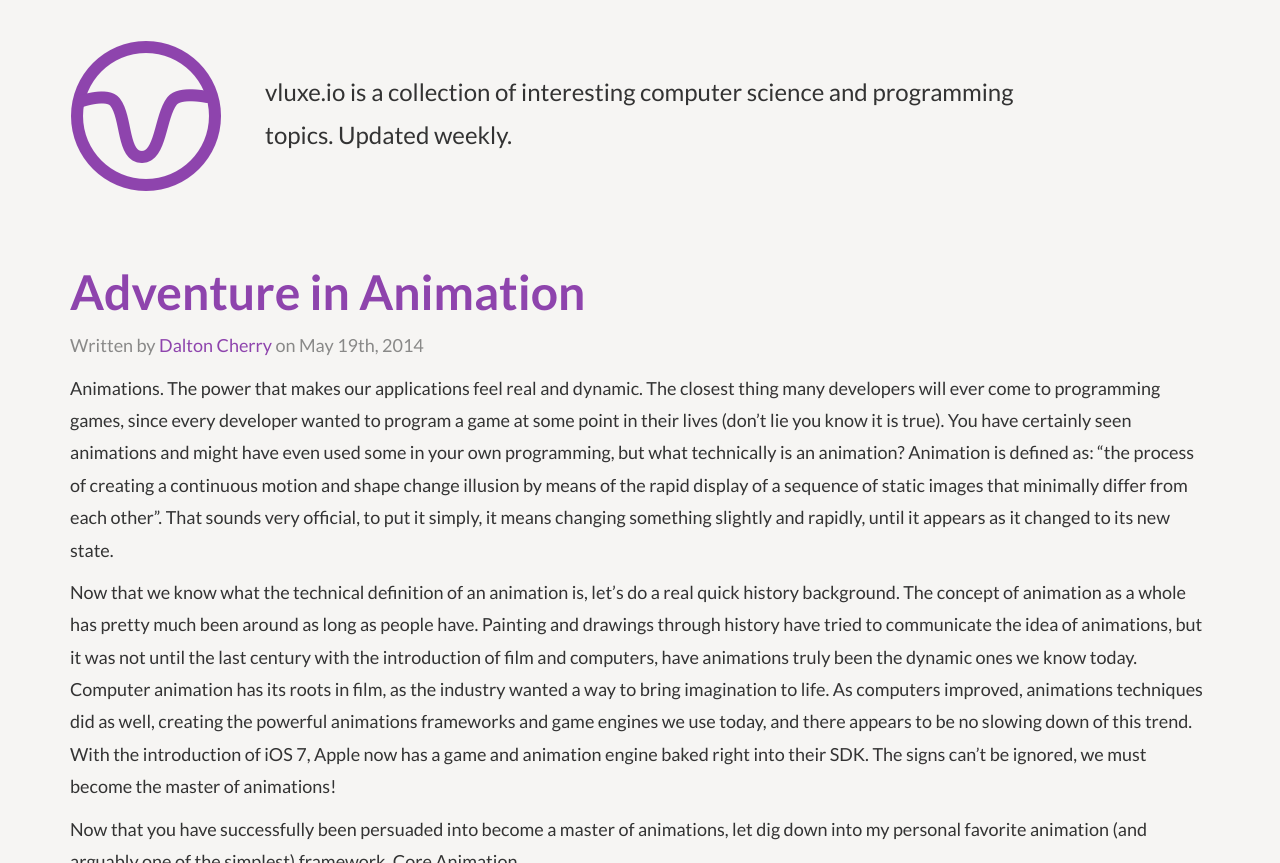
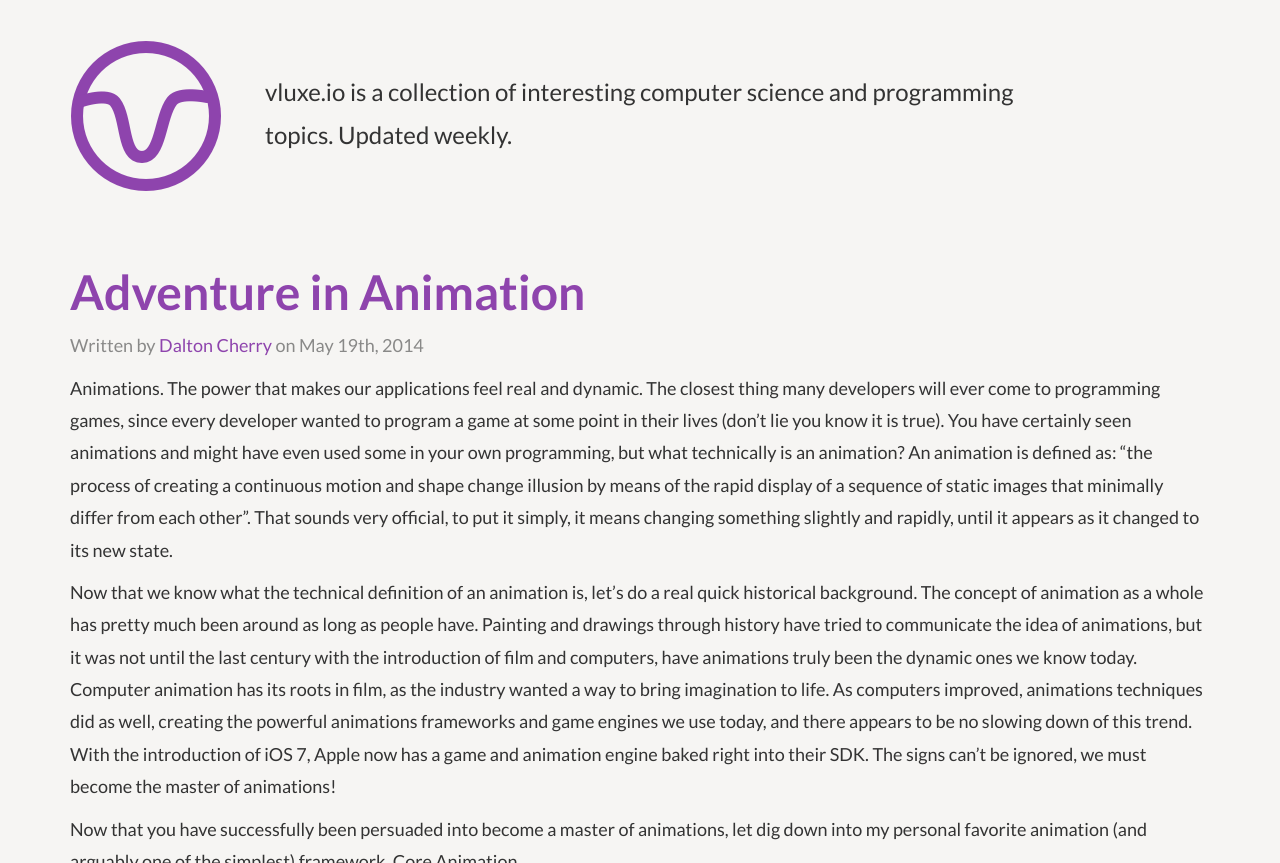
Before and after one commit to BasementKrew/revelation.io, a Jekyll site: the page built from _posts/2014-05-19-adventure-animation.markdown, in a window 1280 px wide and 1400 px high, cut to the strip 0-863 px from the top of the window. Built offline with Jekyll 4.4.1, drawn with Linux system fonts in a browser that asks for light colours; Markdown is read by kramdown in place of the engine named in the settings; some of the changed text lies outside the part shown.

Commit message:
grammar fixes

````diff
--- a/_posts/2014-05-19-adventure-animation.markdown
+++ b/_posts/2014-05-19-adventure-animation.markdown
@@ -4,18 +4,18 @@ title:  "Adventure in Animation"
 date:   2014-05-19 10:00:00
 author: "<a href='http://daltoniam.com'>Dalton Cherry</a>"
 summary: "This week, we cover the unsung hero of UI, Animations."
-tags: Objective-C, objc, animation, openGL, ES, graphics, Core, Animation
+tags: Objective-C, objc, animation, OpenGL, ES, graphics, Core, Animation
 ---
 
-Animations. The power that makes our applications feel real and dynamic. The closest thing many developers will ever come to programming games, since every developer wanted to program a game at some point in their lives (don't lie you know it is true). You have certainly seen animations and might have even used some in your own programming, but what technically is an animation? Animation is defined as: "the process of creating a continuous motion and shape change illusion by means of the rapid display of a sequence of static images that minimally differ from each other". That sounds very official, to put it simply, it means changing something slightly and rapidly, until it appears as it changed to its new state.
+Animations. The power that makes our applications feel real and dynamic. The closest thing many developers will ever come to programming games, since every developer wanted to program a game at some point in their lives (don't lie you know it is true). You have certainly seen animations and might have even used some in your own programming, but what technically is an animation? An animation is defined as: "the process of creating a continuous motion and shape change illusion by means of the rapid display of a sequence of static images that minimally differ from each other". That sounds very official, to put it simply, it means changing something slightly and rapidly, until it appears as it changed to its new state.
 
-Now that we know what the technical definition of an animation is, let's do a real quick history background. The concept of animation as a whole has pretty much been around as long as people have. Painting and drawings through history have tried to communicate the idea of animations, but it was not until the last century with the introduction of film and computers, have animations truly been the dynamic ones we know today. Computer animation has its roots in film, as the industry wanted a way to bring imagination to life. As computers improved, animations techniques did as well, creating the powerful animations frameworks and game engines we use today, and there appears to be no slowing down of this trend. With the introduction of iOS 7, Apple now has a game and animation engine baked right into their SDK. The signs can't be ignored, we must become the master of animations!
+Now that we know what the technical definition of an animation is, let's do a real quick historical background. The concept of animation as a whole has pretty much been around as long as people have. Painting and drawings through history have tried to communicate the idea of animations, but it was not until the last century with the introduction of film and computers, have animations truly been the dynamic ones we know today. Computer animation has its roots in film, as the industry wanted a way to bring imagination to life. As computers improved, animations techniques did as well, creating the powerful animations frameworks and game engines we use today, and there appears to be no slowing down of this trend. With the introduction of iOS 7, Apple now has a game and animation engine baked right into their SDK. The signs can't be ignored, we must become the master of animations!
 
 Now that you have successfully been persuaded into become a master of animations, let dig down into my personal favorite animation (and arguably one of the simplest) framework, Core Animation.
 
 ![](https://developer.apple.com/library/mac/documentation/Cocoa/Conceptual/CoreAnimation_guide/Art/ca_architecture_2x.png)
 
-In a nutshell, Core Animation builds on top of a lot of powerful graphic libraries to provide an easy to use API. For those less akin to graphics, openGL is the defacto standard of open source graphics libraries and runs at the heart of most major OSes (most meaning, not Windows). I will provide a link to their site at the end of the article if you want to take a look (you know you should). Alright example time!
+In a nutshell, Core Animation builds on top of a lot of powerful graphic libraries to provide an easy to use API. For those less akin to graphics, OpenGL is the defacto standard of open source graphics libraries and runs at the heart of most major OSes (most meaning, not Windows). I will provide a link to their site at the end of the article if you want to take a look (you know you should). Alright example time!
 
 ```objc
 UIView *testView = [UIView alloc] initWithFrame:CGRectMake(0,20,60,60)];
````
Also changed, not shown: other parts of _posts/2014-05-19-adventure-animation.markdown (+3 -3 lines).
